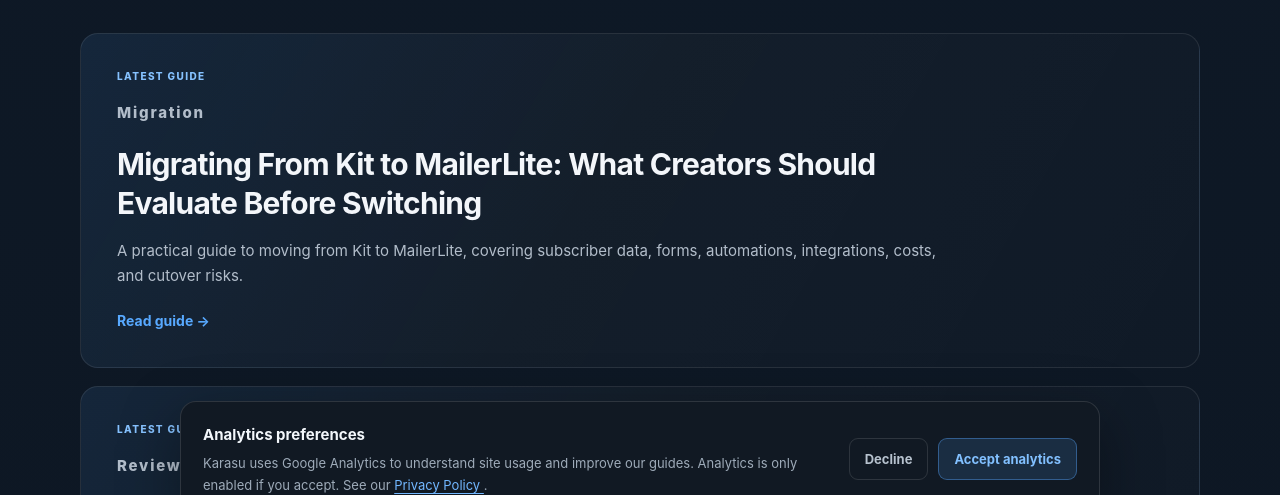
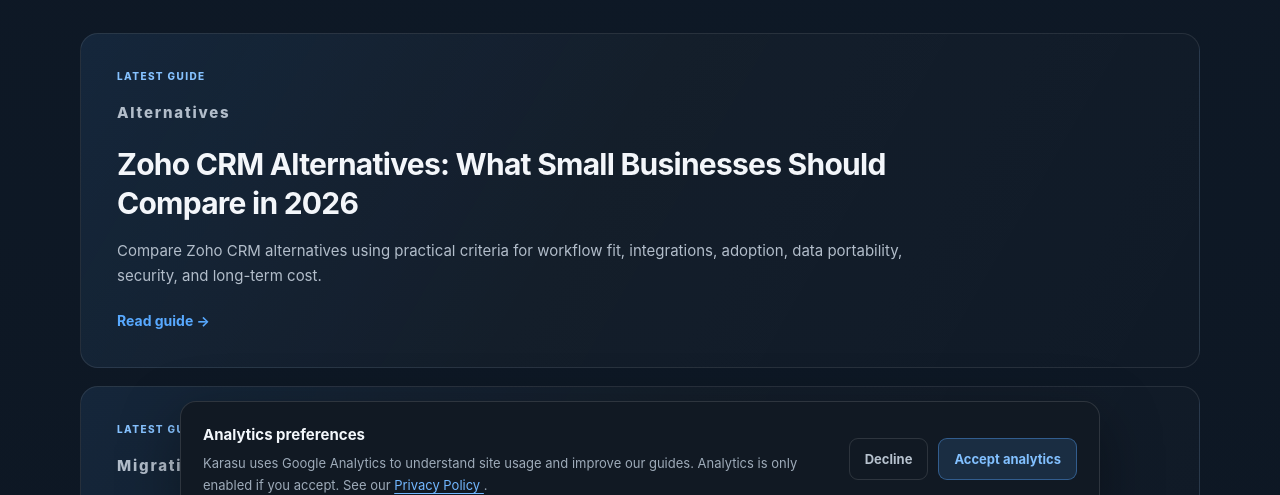
Before and after one commit to karasuguide/karasuguide.github.io, a plain HTML site: page guides/index.html in a window 1280 px wide. Shown: the part 263-758 px from the top of the page. Drawn offline with Linux system fonts and the light colour scheme.

Commit message:
Update automatically generated all-guides index

```diff
--- a/guides/index.html
+++ b/guides/index.html
@@ -11,7 +11,8 @@
 </head>
 <body>
 <header class="site-header"><div class="wrap header-inner"><a class="brand" href="/" aria-label="Karasu home">KARASU</a><nav class="main-nav" aria-label="Primary navigation"><a href="/guides/">Guides</a><a href="/about.html">About</a><a href="/affiliate-disclosure.html">Disclosure</a></nav></div></header>
-<main><section class="content-section"><div class="wrap"><div class="section-header"><div><p class="section-kicker">KARASU GUIDES</p><h1>All Guides</h1></div><p class="section-description">Browse published software comparisons, buying guides, and practical automation advice.</p></div><div class="guide-list"><article class="guide-card"><p class="entry-category">Migration</p><h3><a href="https://karasuguide.com/guides/migrating-from-kit-to-mailerlite-what-creators-should-evaluate-before-switching.html">Migrating From Kit to MailerLite: What Creators Should Evaluate Before Switching</a></h3><p>A practical guide to moving from Kit to MailerLite, covering subscriber data, forms, automations, integrations, costs, and cutover risks.</p><p><a href="https://karasuguide.com/guides/migrating-from-kit-to-mailerlite-what-creators-should-evaluate-before-switching.html">Read guide <span aria-hidden="true">&#8594;</span></a></p></article>
+<main><section class="content-section"><div class="wrap"><div class="section-header"><div><p class="section-kicker">KARASU GUIDES</p><h1>All Guides</h1></div><p class="section-description">Browse published software comparisons, buying guides, and practical automation advice.</p></div><div class="guide-list"><article class="guide-card"><p class="entry-category">Alternatives</p><h3><a href="https://karasuguide.com/guides/zoho-crm-alternatives-what-small-businesses-should-compare-in-2026.html">Zoho CRM Alternatives: What Small Businesses Should Compare in 2026</a></h3><p>Compare Zoho CRM alternatives using practical criteria for workflow fit, integrations, adoption, data portability, security, and long-term cost.</p><p><a href="https://karasuguide.com/guides/zoho-crm-alternatives-what-small-businesses-should-compare-in-2026.html">Read guide <span aria-hidden="true">&#8594;</span></a></p></article>
+<article class="guide-card"><p class="entry-category">Migration</p><h3><a href="https://karasuguide.com/guides/migrating-from-kit-to-mailerlite-what-creators-should-evaluate-before-switching.html">Migrating From Kit to MailerLite: What Creators Should Evaluate Before Switching</a></h3><p>A practical guide to moving from Kit to MailerLite, covering subscriber data, forms, automations, integrations, costs, and cutover risks.</p><p><a href="https://karasuguide.com/guides/migrating-from-kit-to-mailerlite-what-creators-should-evaluate-before-switching.html">Read guide <span aria-hidden="true">&#8594;</span></a></p></article>
 <article class="guide-card"><p class="entry-category">Review</p><h3><a href="https://karasuguide.com/guides/zoho-crm-review-features-tradeoffs-and-who-it-fits-in-2026.html">Zoho CRM Review: Features, Tradeoffs, and Who It Fits in 2026</a></h3><p>Assess Zoho CRM for small B2B teams, including ecosystem fit, pipeline requirements, reporting, adoption, tradeoffs, and practical buying checks.</p><p><a href="https://karasuguide.com/guides/zoho-crm-review-features-tradeoffs-and-who-it-fits-in-2026.html">Read guide <span aria-hidden="true">&#8594;</span></a></p></article>
 <article class="guide-card"><p class="entry-category">Comparison</p><h3><a href="https://karasuguide.com/guides/aweber-vs-constant-contact-which-email-marketing-platform-fits-a-small-business-in-2026.html">AWeber vs. Constant Contact: Which Email Marketing Platform Fits a Small Business in 2026?</a></h3><p>Compare AWeber and Constant Contact through campaign, automation, subscriber capture, list management, cost, and implementation criteria.</p><p><a href="https://karasuguide.com/guides/aweber-vs-constant-contact-which-email-marketing-platform-fits-a-small-business-in-2026.html">Read guide <span aria-hidden="true">&#8594;</span></a></p></article>
 <article class="guide-card"><p class="entry-category">Migration</p><h3><a href="https://karasuguide.com/guides/migrating-from-constant-contact-to-aweber-what-small-businesses-should-evaluate-before-switching.html">Migrating From Constant Contact to AWeber: What Small Businesses Should Evaluate Before Switching</a></h3><p>Evaluate subscriber data, forms, automations, integrations, costs, and migration risks before moving your email marketing from Constant Contact to AWeber.</p><p><a href="https://karasuguide.com/guides/migrating-from-constant-contact-to-aweber-what-small-businesses-should-evaluate-before-switching.html">Read guide <span aria-hidden="true">&#8594;</span></a></p></article>
```
